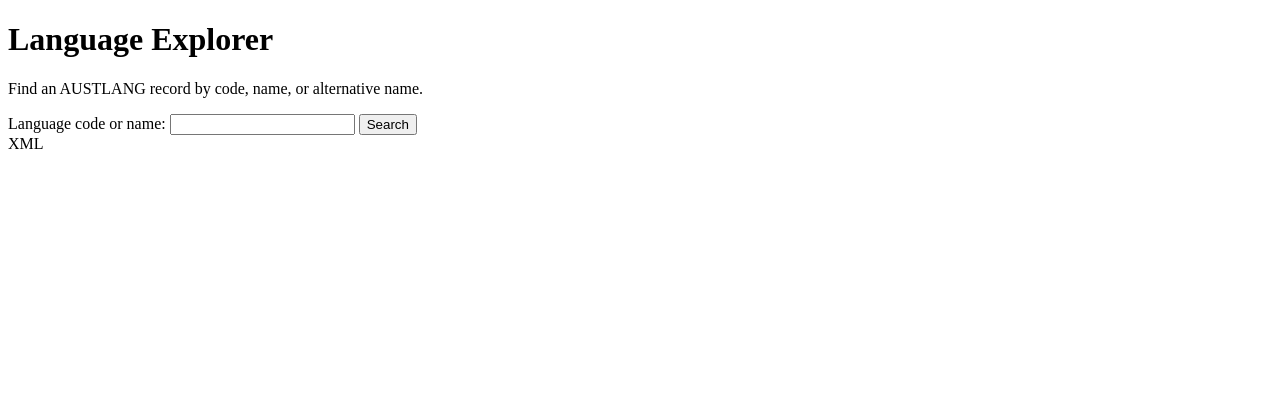
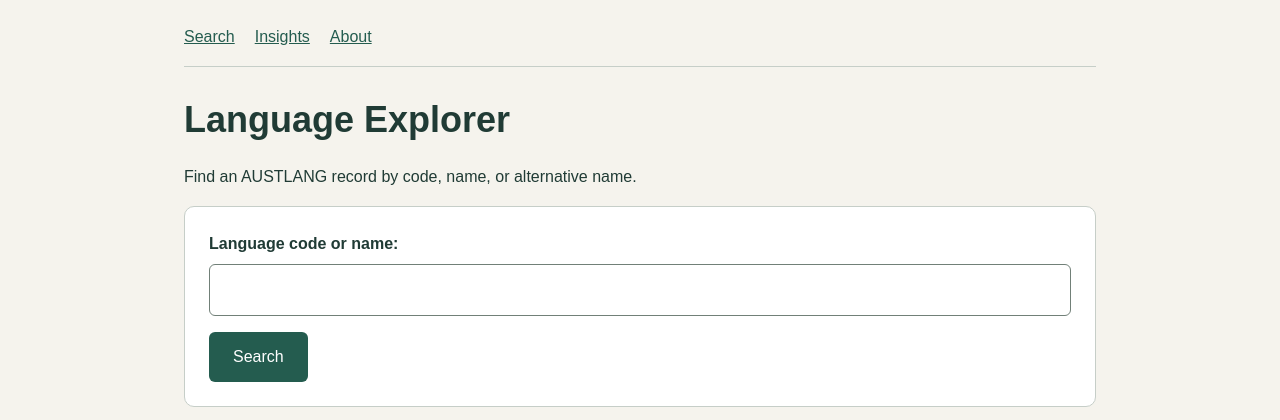
Before and after one commit to laenviit2606/Project30, a Flask app: page / in a window 1280 px wide. Shown: the top 420 px of the page. Run offline with Flask 3, Linux system fonts and the light colour scheme; parts of the project's set-up code (start-up, migrations or seed data) failed here and were passed over.

Commit message:
Update website templates

```diff
--- a/templates/about.html
+++ b/templates/about.html
@@ -4,11 +4,12 @@
     <meta charset="UTF-8">
     <meta name="viewport" content="width=device-width, initial-scale=1">
     <title>About Language Explorer</title>
+    <link rel="stylesheet" href="{{ url_for('static', filename='style.css') }}">
 </head>
 <body>
     <nav>
-        <a href="/">Search</a> |
-        <a href="/insights">Insights</a> |
+        <a href="/">Search</a>
+        <a href="/insights">Insights</a>
         <a href="/about">About</a>
     </nav>
 
--- a/templates/index.html
+++ b/templates/index.html
@@ -1,27 +1,33 @@
 <!DOCTYPE html>
 <html lang="en">
 <head>
-    <meta charset=""UTF-8>
-    <meta name="viewpoint" content=""width=device-width, initial-scale="1">
+    <meta charset="UTF-8">
+    <meta name="viewport" content="width=device-width, initial-scale=1">
     <title>Language Explorer</title>
+    <link rel="stylesheet" href="{{ url_for('static', filename='style.css') }}">
 </head>
 <body>
+    <nav>
+        <a href="/">Search</a>
+        <a href="/insights">Insights</a>
+        <a href="/about">About</a>
+    </nav>
     <h1>Language Explorer</h1>
     <p> Find an AUSTLANG record by code, name, or alternative name.</p>
 
     <form action="/" method="get">
         <label for="search">Language code or name:</label>
-        <input type="text" id="search" name="q" value=""{{ search_text }} required>
+        <input type="text" id="search" name="q" value="{{ search_text }}" required>
         <button type="submit">Search</button>
     </form>
-    </> XML
+    </>
         {% if message%}
             <p>{{ message }}</p>
         {% endif %}
-        {% if results %}
+        {% if result %}
             <h2>Search Results:</h2>
             <p>Language Code: {{ result ["language_code"] }}</p>
             <p>Language name: {{ result ["language_name"] }}</p>
-        {%endif %}
+        {% endif %}
 </body>
 </html>
```
Also changed, not shown: templates/insights.html (+4 -3 lines).
